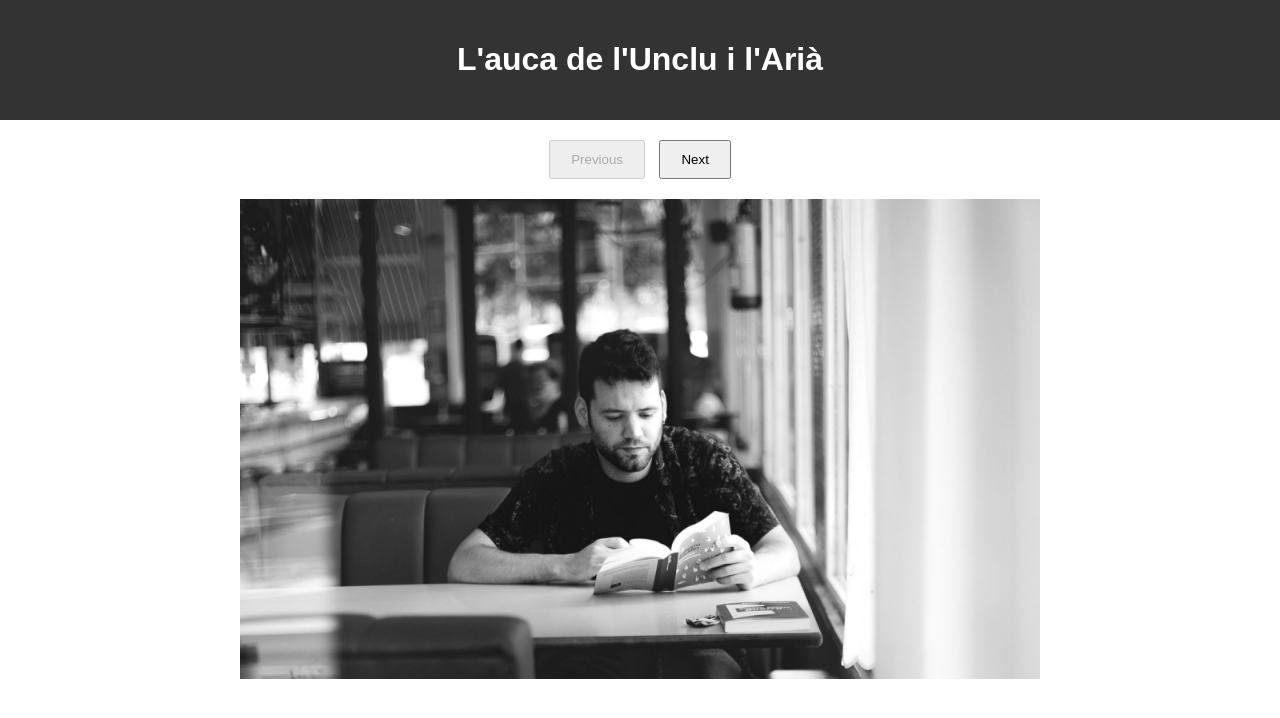
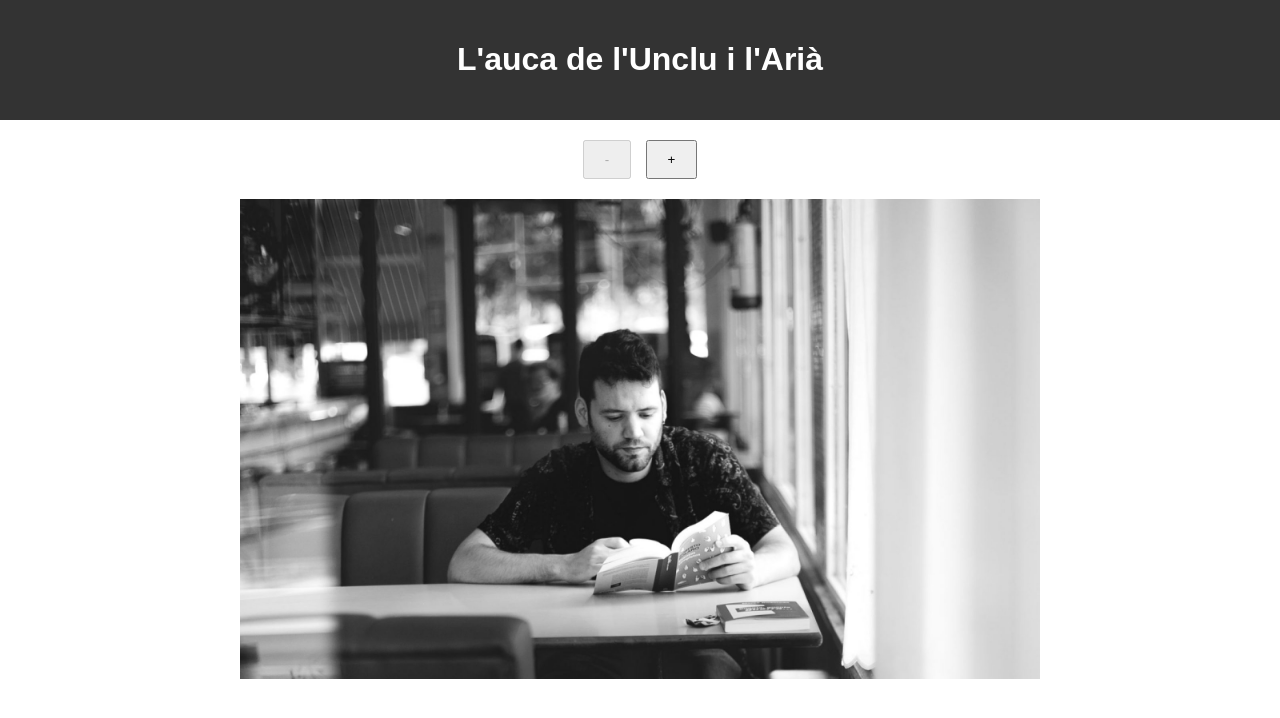
Before and after one commit to entusiasmat/entusiasmat.github.io, a plain HTML site: page index.html in a window 1280 px wide. Drawn offline with Linux system fonts and the light colour scheme.

Commit message:
Change the buttons texts

```diff
--- a/index.html
+++ b/index.html
@@ -10,8 +10,8 @@
     <h1>L'auca de l'Unclu i l'Arià</h1>
   </header>
   <div class="navigation">
-    <button onclick="previousSlide()" data-action="previous">Previous</button>
-    <button onclick="nextSlide()" data-action="next">Next</button>
+    <button onclick="previousSlide()" data-action="previous">-</button>
+    <button onclick="nextSlide()" data-action="next">+</button>
   </div>
   <div class="slideshow-container">
     <div class="slide">
```
